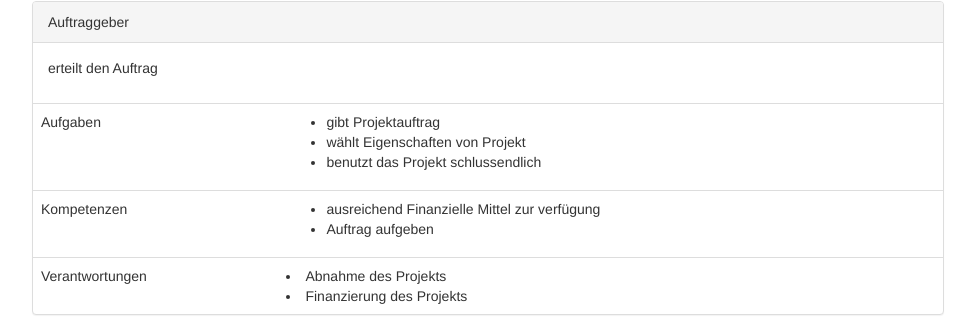
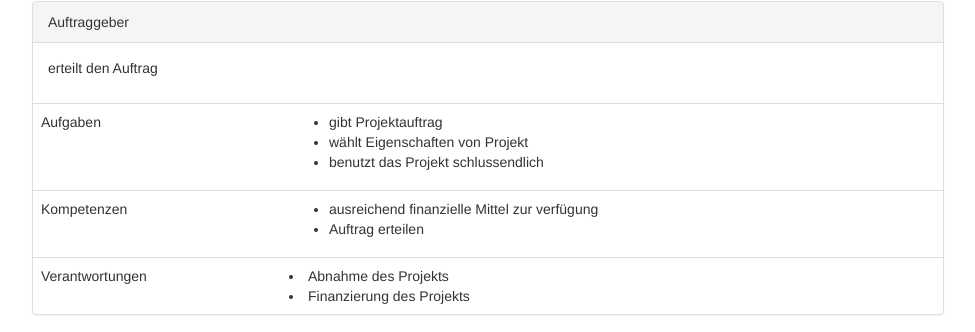
Before and after one commit to ramonwehrli/ramonwehrli.github.io, a Jekyll site: the page built from _posts/2016-02-23-projektrollen-und-deren-aufgaben-kompetenzen-und-verantwortlichkeiten.markdown, in a window 1280 px wide. Shown: the part 1519-1851 px from the top of the page, without its empty margins (38-1013 px from the left). Built offline with Jekyll 4.4.1, drawn with Linux system fonts in a browser that asks for light colours; Markdown is read by kramdown in place of the engine named in the settings.

Commit message:
no message

```diff
--- a/_posts/2016-02-23-projektrollen-und-deren-aufgaben-kompetenzen-und-verantwortlichkeiten.markdown
+++ b/_posts/2016-02-23-projektrollen-und-deren-aufgaben-kompetenzen-und-verantwortlichkeiten.markdown
@@ -166,8 +166,8 @@ IT Projekte besitzen viele Rollen, welche alle Aufgaben, Kompetenzen und Verantw
 			<td>Kompetenzen</td>
 			<td>
 				<ul>
-					<li>ausreichend Finanzielle Mittel zur verfügung</li>
-					<li>Auftrag aufgeben</li>
+					<li>ausreichend finanzielle Mittel zur verfügung</li>
+					<li>Auftrag erteilen</li>
 				</ul>
 			</td>
 		</tr>
```
